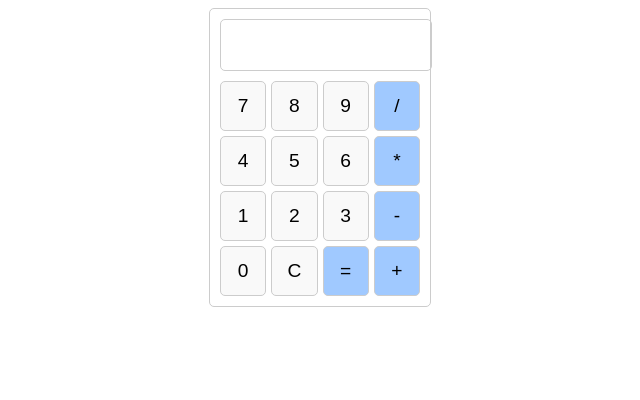
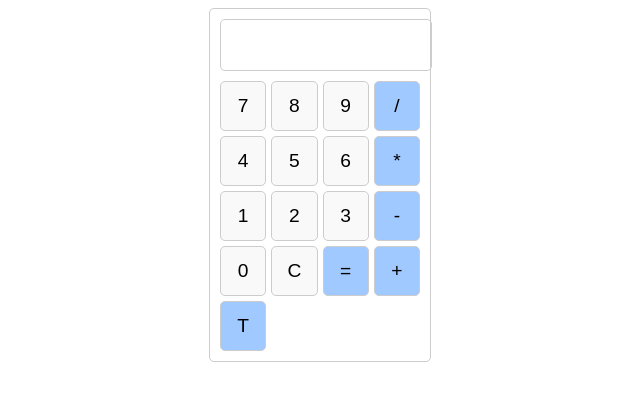
Before and after one commit to EdisonChalacan/Calculadora, a plain HTML site: page index.html in a window 1280 px wide. Shown: the whole page, without its empty margins (320-960 px from the left). Drawn offline with Linux system fonts and the light colour scheme.

Commit message:
funcion temperatura

```diff
--- a/index.html
+++ b/index.html
@@ -71,6 +71,7 @@
             <button class="button operator" onclick="calculateResult()">=</button>
             <button class="button operator" onclick="setOperator('+')">+</button>
 
+            <button class="button operator" onclick="convertToFahrenheit()">T</button>
 
         </div>
     </div>
```
